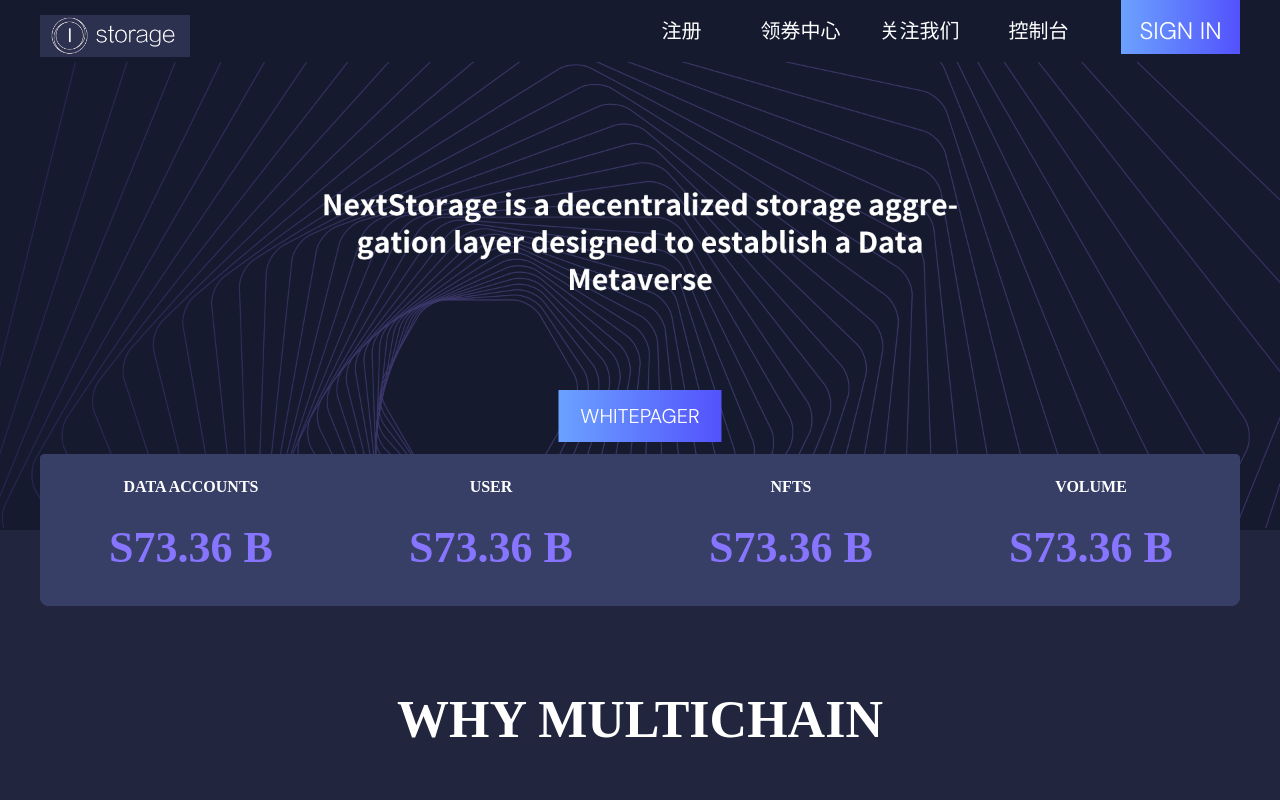
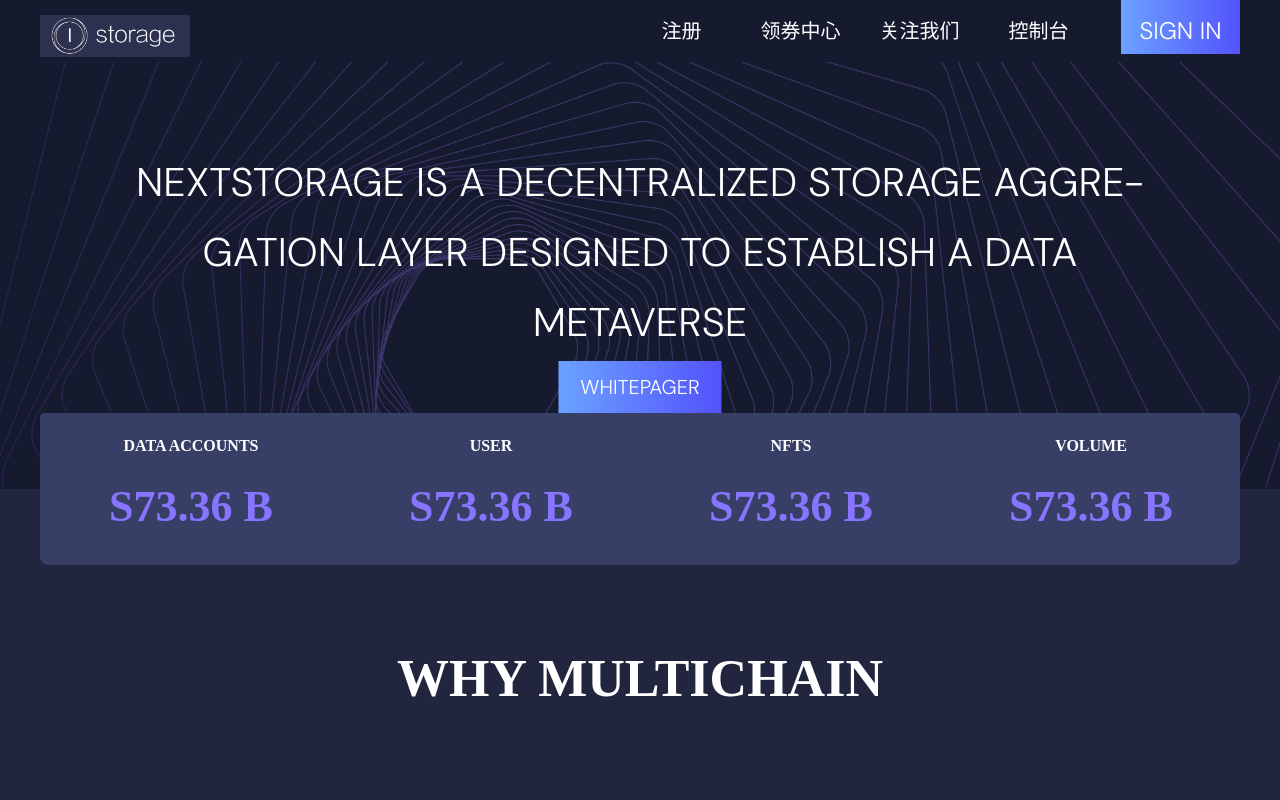
Before and after one commit to ZhangPeibin/IStorage_web, a Next.js app: page / in a window 1280 px wide. Shown: the top 800 px of the page. Built offline with nearby package versions, Linux system fonts and the light colour scheme.

Commit message:
修改banner图添加文字

```diff
--- a/pages/index.js
+++ b/pages/index.js
@@ -41,6 +41,18 @@
   width: 100%;
   position: relative;
 `;
+const BANNER_TXT = css`
+  width:100%;
+  text-align: center;
+  color:#fff;
+  font-size:40px;
+  text-align:center;
+  line-height:70px;
+  position: absolute;
+  left:50%;
+  top:20%;
+  transform: translate(-50%)
+`
 const BANNER_BTN = css`
   width: 163px;
   height: 52px;
@@ -356,7 +368,10 @@
           </div>
       </div>
       <div css={STYLE_BANNER}>
-        <img src="/static/banner.png" style={{ width:"100%"}} alt="" />
+        <img src="/static/banner.png" style={{ width: "100%" }} alt="" />
+        <p css={ BANNER_TXT }>NEXTSTORAGE IS A DECENTRALIZED STORAGE AGGRE- <br />
+        GATION LAYER DESIGNED TO ESTABLISH A DATA <br />
+        METAVERSE</p>
         <div css={BANNER_BTN} onClick={_whitePager}>WHITEPAGER</div>
       </div>
       <div css={STYLE_BODY}>
```
Also changed, not shown: public/static/banner.png.
